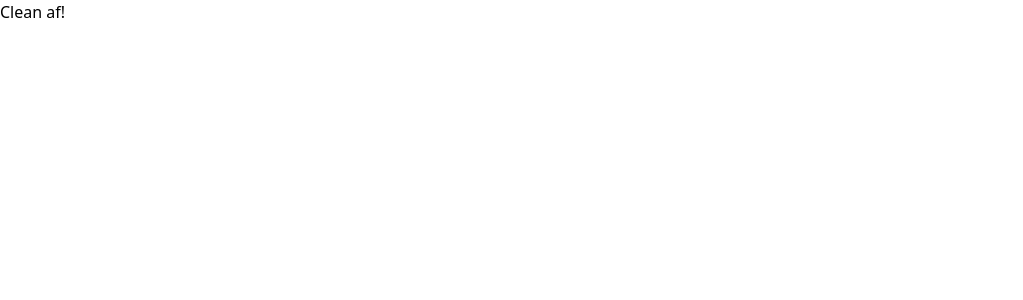
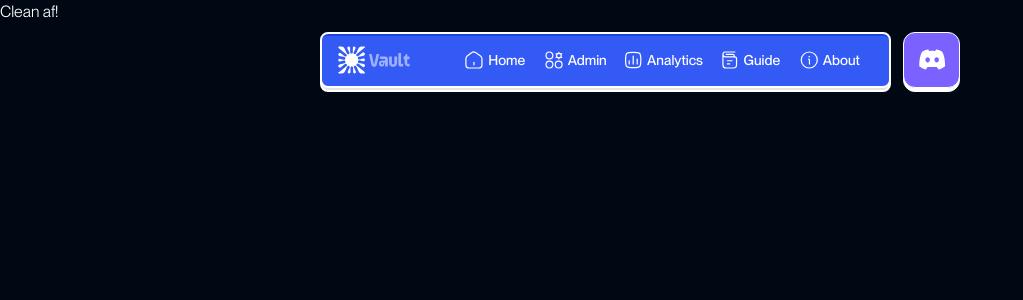
Before and after one commit to Sayan67/metaborong-assignment, a Next.js app: page / in a window 1280 px wide. Shown: the top 300 px of the page, without its empty margins (0-1023 px from the left). Built offline with nearby package versions, Linux system fonts and the light colour scheme.

Commit message:
Add : Navbar

```diff
--- a/app/layout.tsx
+++ b/app/layout.tsx
@@ -1,5 +1,6 @@
 import type { Metadata } from "next";
 import "./globals.css";
+import Navbar from "@/components/Navbar";
 
 
 export const metadata: Metadata = {
@@ -15,8 +16,9 @@ export default function RootLayout({
   return (
     <html lang="en">
       <body
-        className={`antialiased font`}
+        className={`antialiased font-neue-regular bg-bg-black text-white`}
       >
+        <Navbar />
         {children}
       </body>
     </html>
--- /dev/null
+++ b/components/Navbar.tsx
@@ -0,0 +1,29 @@
+import Image from 'next/image'
+import React from 'react'
+import { navElements } from '@/public/content/navElements'
+import { icons } from '@/public/content/icons'
+import Link from 'next/link'
+
+const Navbar = () => {
+    return (
+        <div className='absolute top-8 left-1/2 -translate-x-1/2 flex gap-3'>
+            <div className='rounded-lg flex gap-[60px] items-center justify-center bg-primary-blue w-fit py-3 pl-4 pr-9 border-2 border-white box-border drop-shadow-outline-white'>
+                <Image src='/logos/mainLogo.svg' width={73} height={32} alt='logo' />
+                <div className='flex gap-8 items-center justify-center'>
+                    {navElements.map((element, index) => (
+                        <Link href={element.link} key={index} className='flex gap-1 items-center justify-center'>
+                            {/* Using the icon property as a key of the icons */}
+                            <Image src={icons[element.icon as keyof typeof icons]} width={20} height={20} alt='icon' />
+                            <p className='text-white font-neue-medium text-sm'>{element.name}</p>
+                        </Link>
+                    ))}
+                </div>
+            </div>
+            <Link href={'/'} className='bg-discord-violate rounded-xl border border-white drop-shadow-outline-white flex items-center justify-center w-16'>
+                        <Image src={icons.discord} width={32} height={32} alt='discord logo'/>
+            </Link>
+        </div>
+    )
+}
+
+export default Navbar
--- /dev/null
+++ b/public/content/icons.ts
@@ -0,0 +1,9 @@
+export const icons =
+    {
+        home:'/icons/home.svg',
+        info:'/icons/info.svg',
+        admin:'/icons/admin.svg',
+        analytics:'/icons/analytics.svg',
+        guide:'/icons/guide.svg',
+        discord:'/icons/discord.svg',
+    }
--- /dev/null
+++ b/public/content/navElements.ts
@@ -0,0 +1,27 @@
+export const navElements = [
+  {
+    name: "Home",
+    link: "/home",
+    icon: "home",
+  },
+  {
+    name: "Admin",
+    link: "/admin",
+    icon: "admin",
+  },
+  {
+    name: "Analytics",
+    link: "/analytics",
+    icon: "analytics",
+  },
+  {
+    name: "Guide",
+    link: "/guide",
+    icon: "guide",
+  },
+  {
+    name: "About",
+    link: "/about",
+    icon: "info",
+  },
+];
--- a/tailwind.config.ts
+++ b/tailwind.config.ts
@@ -11,6 +11,12 @@ const config: Config = {
       colors: {
         background: "var(--background)",
         foreground: "var(--foreground)",
+        "primary-blue":'#204AF8E5',
+        'bg-black':'#000814',
+        'discord-violate':'#7B61FF'
+      },
+      dropShadow: {
+        'outline-white': '0px 4px 0px #FFFFFF'
       },
       fontFamily: {
         "clash-display": ['ClashDisplay', 'sans-serif'],
```
Also changed, not shown: public/icons/discord.svg.
